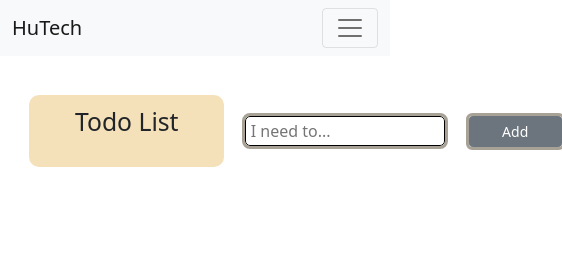
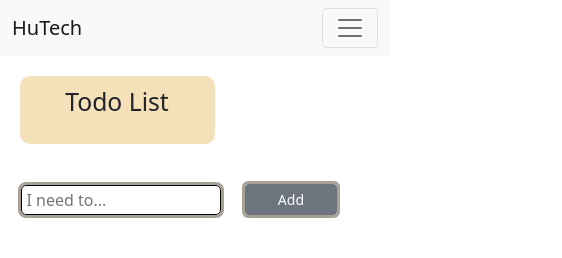
Before and after one commit to HussainAhmad21200612/Things-To-Do, a website: page public/index.html in a window 390 px wide. Shown: the whole page, 562 px wide, since content can reach past the window. Drawn offline with nearby package versions, Linux system fonts and the light colour scheme; no server answers.

Commit message:
Updated using media query in style.css

```diff
--- a/public/style.css
+++ b/public/style.css
@@ -89,3 +89,8 @@ margin : 5% auto 5% auto;
 #name:hover{
     outline-offset: 3px;
 }
+@media screen and (max-width: 900px) {
+  #task{
+    display: block;
+  }
+}
```
